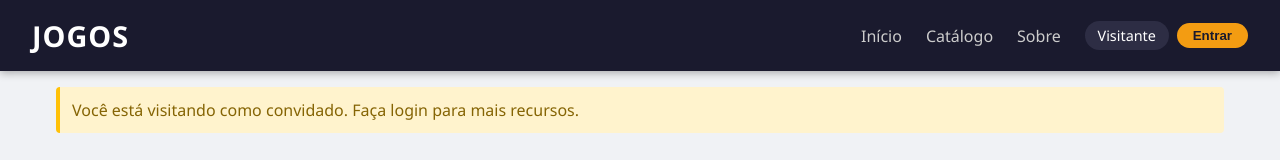
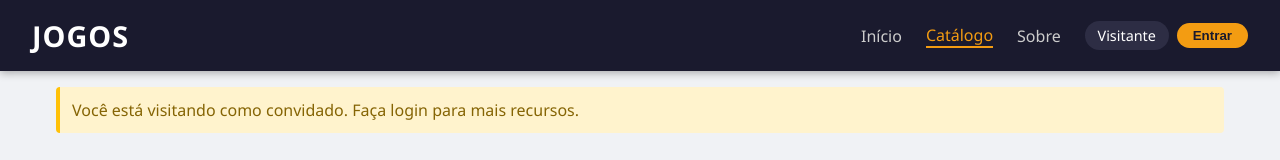
Before and after one commit to alanabrit0/CatalagoJogos, an Angular app: page / in a window 1280 px wide. Shown: the top 160 px of the page. Built offline with nearby package versions, Linux system fonts and the light colour scheme.

Commit message:
projeto pronto

```diff
--- a/src/app/app.css
+++ b/src/app/app.css
@@ -1,3 +1,12 @@
+.app-container {
+  display: flex;
+  flex-direction: column;
+  min-height: 100vh;
+}
+
+main {
+  flex: 1;
+}
 .welcome-message {
   max-width: 1200px;
   margin: 1rem auto;
@@ -17,3 +26,28 @@
   border-radius: 4px;
   border-left: 4px solid #ffc107;
 }
+.secao-inicio,
+.secao-sobre {
+  max-width: 900px;
+  margin: 2rem auto;
+  padding: 2rem;
+  background: #fff;
+  border-radius: 12px;
+  box-shadow: 0 4px 12px rgba(0, 0, 0, 0.08);
+}
+
+.secao-inicio h2,
+.secao-sobre h2 {
+  color: #1a1a2e;
+  margin-bottom: 1rem;
+  border-bottom: 3px solid #f39c12;
+  display: inline-block;
+  padding-bottom: 0.3rem;
+}
+
+.secao-inicio p,
+.secao-sobre p {
+  color: #555;
+  line-height: 1.6;
+  margin-bottom: 0.8rem;
+}
--- a/src/app/app.html
+++ b/src/app/app.html
@@ -1,7 +1,11 @@
+<div class="app-container">
   <app-header
     [usuarioLogado]="usuarioLogado"
-  (loginToggle)="toggleLogin()">
+    [secaoAtiva]="secaoAtiva"
+    (loginToggle)="toggleLogin()"
+    (navegar)="mudarSecao($event)">
   </app-header>
+
   <main>
     <section class="welcome-message">
       @if (usuarioLogado) {
@@ -10,9 +14,37 @@
         <p class="alert">Você está visitando como convidado. Faça login para mais recursos.</p>
       }
     </section>
+
+    @if (secaoAtiva === 'inicio') {
+      <section class="secao-inicio">
+        <h2>Bem-vindo</h2>
+        <p>O melhor catálogo de jogos para você explorar, favoritar e descobrir novos títulos.</p>
+        <p>Use o menu acima para navegar entre as seções.</p>
+      </section>
+    }
+
+    @if (secaoAtiva === 'catalogo') {
       <app-list
         [jogos]="jogos"
         (favoritar)="toggleFavorito($event)">
       </app-list>
+    }
+
+    @if (secaoAtiva === 'sobre') {
+      <section class="secao-sobre">
+        <h2>Sobre o projeto</h2>
+        <p>
+          O Catálogo de Jogos é uma aplicação desenvolvida em Angular como atividade prática,
+          com o objetivo de exercitar componentes, interpolação, property binding,
+          event binding e diretivas condicionais.
+        </p>
+        <p>
+          Aqui você pode visualizar jogos, marcar favoritos, ver detalhes e
+          simular login/logout.
+        </p>
+      </section>
+    }
   </main>
+
   <app-footer></app-footer>
+</div>
--- a/src/app/app.ts
+++ b/src/app/app.ts
@@ -14,6 +14,7 @@ import { FooterComponent } from './components/footer/footer';
 export class App {
   title = 'Catálogo de Jogos';
   usuarioLogado = false;
+  secaoAtiva: string = 'catalogo';
 
   jogos = [
     {
@@ -72,6 +73,10 @@ export class App {
     }
   ];
 
+  mudarSecao(secao: string) {
+    this.secaoAtiva = secao;
+  }
+
   toggleLogin() {
     this.usuarioLogado = !this.usuarioLogado;
   }
--- a/src/app/components/header/header.css
+++ b/src/app/components/header/header.css
@@ -51,3 +51,7 @@ nav a:hover {
 .btn-login:hover {
   background: #e67e22;
 }
+nav a.ativo {
+  color: #f39c12;
+  border-bottom: 2px solid #f39c12;
+}
--- a/src/app/components/header/header.html
+++ b/src/app/components/header/header.html
@@ -3,12 +3,13 @@
     <h1>JOGOS</h1>
   </div>
   <nav>
-    <a href="#">Início</a>
-    <a href="#">Catálogo</a>
-    <a href="#">Sobre</a>
+    <a (click)="onNavegar('inicio')" [class.ativo]="secaoAtiva === 'inicio'">Início</a>
+    <a (click)="onNavegar('catalogo')" [class.ativo]="secaoAtiva === 'catalogo'">Catálogo</a>
+    <a (click)="onNavegar('sobre')" [class.ativo]="secaoAtiva === 'sobre'">Sobre</a>
+
     <div class="login-area">
       @if (usuarioLogado) {
-        <span class="user-status"> Logado</span>
+        <span class="user-status">Logado</span>
       } @else {
         <span class="user-status">Visitante</span>
       }
--- a/src/app/components/header/header.ts
+++ b/src/app/components/header/header.ts
@@ -8,9 +8,15 @@ import { Component, Input, Output, EventEmitter } from '@angular/core';
 })
 export class HeaderComponent {
   @Input() usuarioLogado = false;
+  @Input() secaoAtiva = 'inicio';
   @Output() loginToggle = new EventEmitter<void>();
+  @Output() navegar = new EventEmitter<string>();
 
   onLoginToggle() {
     this.loginToggle.emit();
   }
+
+  onNavegar(secao: string) {
+    this.navegar.emit(secao);
+  }
 }
--- a/src/styles.css
+++ b/src/styles.css
@@ -8,3 +8,8 @@ body {
   background-color: #f0f2f5;
   color: #333;
 }
+html,
+body {
+  height: 100%;
+  margin: 0;
+}
```
Lines whose indentation alone changed are shown as unchanged.
